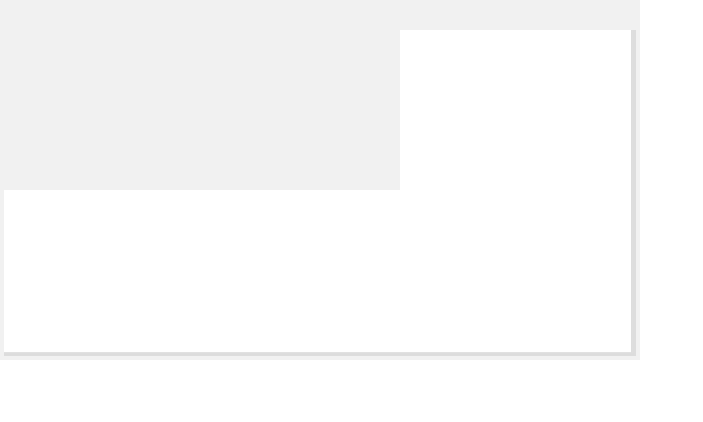
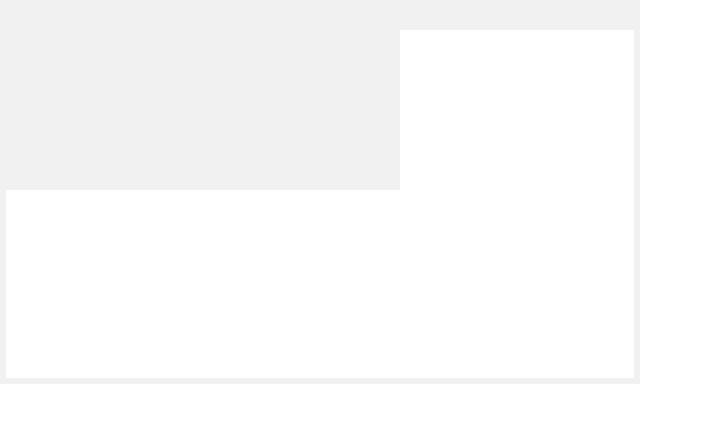
Before and after one commit to BenjaDotMin/portfolio, a React (Create React App) app: page / in a window 1280 px wide. Shown: the top 422 px of the page, without its empty margins (0-703 px from the left). Built offline with nearby package versions, Linux system fonts and the light colour scheme.

Commit message:
hole component, can now control depth

```diff
--- a/src/Components/Groups/Demo/Demo.scss
+++ b/src/Components/Groups/Demo/Demo.scss
@@ -9,11 +9,11 @@
 
     .ortho__cylinder{
         @include size(20vmin, 20vmin); //w/h //lock to one size shortest width or height
-        @include orthoPosition(-50, -50, 50, 50); //x/y/z/rx/ry/rz/t/l
+        @include orthoPosition(-50, -50, 50, 50); //x/y//t/lz/rx/ry/rz
     }
 
     .ortho__hole{
-       @include holeSize(10, 10, 2, green, 50); //w/h/border/color/radius
+       @include holeSize(10, 10, 0, 2, green, 50); //w/h/d/thickness/color/radius
        @include orthoPosition(-50, -50, 50, 50); //x/y/t/l/z/rx/ry/rz/ //rotate for diamond or flat rotate only X90
     }
 
--- a/src/Components/Groups/Window/Window.scss
+++ b/src/Components/Groups/Window/Window.scss
@@ -2,48 +2,42 @@
 @import "../../_holeSize.scss";
 @import "../../_blockSize.scss";
 @import "../../_size.scss";
+@import "../../_cylinderSize.scss";
 
 .window{
     @include size(80vmin, 45vmin);
     @include orthoPosition(130, 70, 0, 0, 0, 0, -48); //x/y/t/l/z/rx/ry/rz/ or no args
 
     .ortho__hole{
-        @include holeSize(80, 45, 0.6, #f1f1f1, 0); //w/h/border/color/radius
+        @include holeSize(80, 48, 2, 0.8, #f1f1f1, 0); //w/h/d/thickness/color/radius
         @include orthoPosition(); //x/y/t/l/z/rx/ry/rz/ //rotate for diamond or flat rotate only X90
     }
 
     .ortho__block{
-        &:nth-child(2){
-            @include blockSize(80, 3.7, 3.2);
-            @include orthoPosition(); //x/y/t/l/z/rx/ry/rz/
-        }
-        &:nth-child(6), &:nth-child(7), &:nth-child(8){ @include blockSize(3, 0.55, 1.2);}
+        &:nth-child(2){@include blockSize(80, 3.7, 2); @include orthoPosition();}
+        &:nth-child(6),&:nth-child(7), &:nth-child(8){@include blockSize(3, 0.55, 1.2);}
         &:nth-child(6){@include orthoPosition(2500, 940);}
         &:nth-child(7){@include orthoPosition(2500, 1120);}
         &:nth-child(8){@include orthoPosition(2500, 1320);}
-        &:nth-child(9){
-            @include blockSize(50, 23.7, 20);
-            @include orthoPosition(50, 70, 0, 0, 15); //x/y/t/l/z/rx/ry/rz/
-        }
+        &:nth-child(9){@include blockSize(50, 23.7, 20); @include orthoPosition(50, 70, 0, 0, 15);}
     }
 
     .ortho__cylinder{
-        @include size(1.5vmin, 1.5vmin);
-        &:before{transform:translateZ(-0.25vw);}
+        @include cylinderSize(0.8, 0.8 ,1);
         &:nth-child(3){
-            @include orthoPosition(87, 76, 0, 0, 0.5);
+            @include orthoPosition(87, 62, 0, 0, 0.7);
             background-color: #ff3535;
-            .ortho__shadow:before, .ortho__shadow:after, &:before, &:after{background-color:darken(#ff3535, 15);}
+            .ortho__shadow, .ortho__shadow:before, .ortho__shadow:after, &:before, &:after{background-color:darken(#ff3535, 15);}
         }
         &:nth-child(4){
-            @include orthoPosition(253, 76, 0, 0, 0.5);
+            @include orthoPosition(253, 62, 0, 0, 0.7);
             background-color: #fdb140;
-            .ortho__shadow:before, .ortho__shadow:after, &:before, &:after{background-color:darken(#fdb140, 15);}
+            .ortho__shadow, .ortho__shadow:before, .ortho__shadow:after, &:before, &:after{background-color:darken(#fdb140, 15);}
         }
         &:nth-child(5){
-            @include orthoPosition(432, 76, 0, 0, 0.5);
+            @include orthoPosition(432, 62, 0, 0, 0.7);
             background-color:#34ce27;
-            .ortho__shadow:before, .ortho__shadow:after, &:before, &:after{background-color:darken(#34ce27, 15);}
+            .ortho__shadow, .ortho__shadow:before, .ortho__shadow:after, &:before, &:after{background-color:darken(#34ce27, 15);}
         }
     }
 }
--- a/src/Components/Hero.js
+++ b/src/Components/Hero.js
@@ -11,7 +11,6 @@ function Hero() {
             </div>
 
             <div className="ortho">
-
                 <Window />
                 {/* stuff slowly floats? */}
                 {/* rolling balls around content, behind and infront? - if hero slides right */}
@@ -31,11 +30,8 @@ function Hero() {
                 {/* typing message icon (animated?) */}
                 {/* share icon */}
                 {/* drag to rotate the translates? */}
-
-
             </div>
-
-        </div >
+        </div>
     )
 }
 
--- a/src/Components/Shapes/Cylinder.js
+++ b/src/Components/Shapes/Cylinder.js
@@ -1,13 +1,13 @@
 import React from 'react';
 import "./Cylinder.scss";
 
-function Cylinder({ clickable, flat }) {
+function Cylinder({ clickable, long }) {
     return (
-        <div className={`ortho__cylinder ${clickable ? "--clickable" : ""} ${flat ? "--flat" : ""} `}>
+        <div className={`ortho__cylinder ${clickable ? "--clickable" : ""} ${long ? "--long" : ""} `}>
             <div className="ortho__shadow"></div>
 
-            {flat ? (
-                <>{Array.from({ length: 7 }, () =>
+            {long ? (
+                <>{Array.from({ length: 6 }, () =>
                     <div className="ortho__shadow"></div>
                 )}</>
             ) : ""}
--- a/src/Components/Shapes/Hole.js
+++ b/src/Components/Shapes/Hole.js
@@ -4,9 +4,10 @@ import "./Hole.scss";
 function Hole() {
     return (
         <div className={`ortho__hole`}>
-            <>{Array.from({ length: 7 }, () =>
-                <div className="ortho__shadow"></div>
-            )}</>
+            <div className="ortho__inner">
+                <div className="ortho__innerSides"></div>
+            </div>
+            <div className="ortho__sides"></div>
         </div>
     )
 }
--- a/src/Components/Shapes/Hole.scss
+++ b/src/Components/Shapes/Hole.scss
@@ -1,23 +1,30 @@
+.ortho__inner, .ortho__hole{&:before{top: 0;}&:after{top: 100%;}}
+
+.ortho__hole, .ortho__inner, .ortho__sides, .ortho__innerSides{&:before, &:after{background-color:#ddd;}}
+.ortho__inner {height: 100%; width: 100%; }
+.ortho__inner:after, .ortho__inner:before{width: 100%;}
+.ortho__hole, .ortho__inner{&:before,&:after{ content:""; position: absolute; transform-origin: top;}}
+
 .ortho__hole{
+    .ortho__sides{ top: -100%;
+        &:before{transform: rotateY(90deg); } //left
+        &:after{transform: rotateY(-90deg);} //right
+    }
+    .ortho__inner{
+        &:before{transform:translateY(-1.7px) rotateX(-90deg)}
+        &:after{transform: translateY(1.7px) rotateX(-90deg);}
 
-    &:before, &:after, .ortho__shadow, .ortho__shadow:after, .ortho__shadow:before{content:""; height: 100%; width: 100%; position: absolute; border-radius: inherit; border: inherit; border-color: #ddd;}
-
-    &:before{transform: translateZ(-0.1vw);} //first
-    &:after{transform: translateZ(-1.6vw);} //bottom depth
-
-    .ortho__shadow{ //middle sections if needed
-
-        //all shadows(from its Z'd pos)
-        &:before{transform: translateZ(-0.1vw);}
-        &:after{transform: translateZ(-0.2vw);}
-
-        // //push down each shadow element
-        &:first-child{transform: translateZ(-0.2vw); }
-        &:nth-child(2){transform: translateZ(-0.4vw);}
-        &:nth-child(3){transform: translateZ(-0.6vw)}
-        &:nth-child(4){transform: translateZ(-0.8vw);}
-        &:nth-child(5){transform: translateZ(-1vw);}
-        &:nth-child(6){transform: translateZ(-1.2vw);}
-        &:nth-child(7){transform: translateZ(-1.4vw);}
+        .ortho__innerSides{height: 100%; width: 100%;
+            &:before, &:after{height: 102.7%;}
+            &:before{transform: translateX(-1.7px) translateY(-3.6px) rotateY(-90deg);} //left
+            &:after{transform: translateX(1.7px) translateY(-3.6px) rotateY(90deg);} //right
+        }
+    }
+    .ortho__sides, .ortho__inner{transform-style: preserve-3d;}
+    .ortho__innerSides, .ortho__sides, .ortho__inner{position: relative;}
+    .ortho__innerSides, .ortho__sides{
+        &:before, &:after{content:""; position: absolute; height: 100%;}
+        &:before{transform-origin: right;}
+        &:after{left: 100%; transform-origin: left;}
     }
 }
--- /dev/null
+++ b/src/Components/_cylinderSize.scss
@@ -0,0 +1,30 @@
+@mixin cylinderSize($w:50%, $h:50%, $d:0){
+    width:$w+vw; height: $h+vw;
+
+    &:before{transform: translateZ(-$d/10+vw);}
+    &:after{transform: translateZ(-$d/1.8+vw);}
+
+    .ortho__shadow{
+        transform: translateZ(-$d/5+vw);
+        &:before{transform: translateZ(-$d/8+vw);}
+        &:after{transform: translateZ(-$d/4.2+vw);}
+    }
+
+    &.--long{
+        &:before{transform: translateZ(-$d/25+vw);} //first
+        &:after{transform: translateZ(-$d/1.048+vw)} //back depth
+
+        .ortho__shadow{ //all shadows(from its Z'd pos)
+            &:before{transform: translateZ(-$d/25+vw);}
+            &:after{transform: translateZ(-$d/12.5+vw);}
+            //each element
+            &:first-child{transform: translateZ(-$d/12.5+vw);}
+            &:nth-child(2){transform: translateZ(-$d/5+vw);}
+            &:nth-child(3){transform: translateZ(-$d/3.1+vw);}
+            &:nth-child(4){transform: translateZ(-$d/2.24+vw);}
+            &:nth-child(5){transform: translateZ(-$d/1.75+vw);}
+            &:nth-child(6){transform: translateZ(-$d/1.43+vw);}
+            &:nth-child(7){transform: translateZ(-$d/1.21+vw);}
+        }
+    }
+}
--- a/src/Components/_holeSize.scss
+++ b/src/Components/_holeSize.scss
@@ -1,5 +1,18 @@
-@mixin holeSize($w:20, $h:20, $b:3, $c:black, $r:0){
+@mixin holeSize($w:20, $h:20, $d:2, $b:3, $c:black, $r:0){
     width: $w+vmin; height:$h+vmin; border: $b+vmin solid $c; border-radius: $r#{"%"};
-    &:before, &:after, .ortho__shadow, .ortho__shadow:after, .ortho__shadow:before{top:-$b+vmin;left:-$b+vmin;}
     .ortho__shadow{width: $w+vmin; height:$h+vmin;}
+
+    &:before, &:after{width: $w+vmin; height:$d+vmin; left:-$b+vmin;}
+
+    &:before{transform: translateY(-$b+vmin) rotateX(-90deg);} //top
+    &:after{transform: translateY($b+vmin) rotateX(-90deg);} //bottom
+
+    .ortho__sides{width: $w+vmin; height: $h+vmin; transform: translateY(-$b+vmin) translateX(-$b+vmin) translateZ(-$d+vmin);}
+
+    .ortho__inner{&:before, &:after{height: $d+vmin;}}
+
+    .ortho__innerSides, .ortho__sides{
+        &:before, &:after{width: $d+vmin;}
+        &:before{left: -$d+vmin;}
+    }
 }
--- a/src/Components/_orthoPosition.scss
+++ b/src/Components/_orthoPosition.scss
@@ -1 +1 @@
-@mixin orthoPosition($x:0, $y:0, $t:0, $l:0, $z:0, $rx:0, $ry:0, $rz:0){transform-style: preserve-3d; position:absolute; transform:translateX($x#{"%"}) translateY($y#{"%"}) translateZ($z+vw) rotateX($rx+deg) rotateY($ry+deg) rotateZ($rz+deg); top:$t#{"%"}; left:$l#{"%"};}
+@mixin orthoPosition($x:0, $y:0, $t:0, $l:0, $z:0, $rx:0, $ry:0, $rz:0){transform-style: preserve-3d; position:absolute; transform:translateX($x#{"%"}) translateY($y#{"%"}) translateZ($z+vmin) rotateX($rx+deg) rotateY($ry+deg) rotateZ($rz+deg); top:$t#{"%"}; left:$l#{"%"};}
```
Also changed, not shown: src/Components/Shapes/Cylinder.scss (+2 -34 lines).
